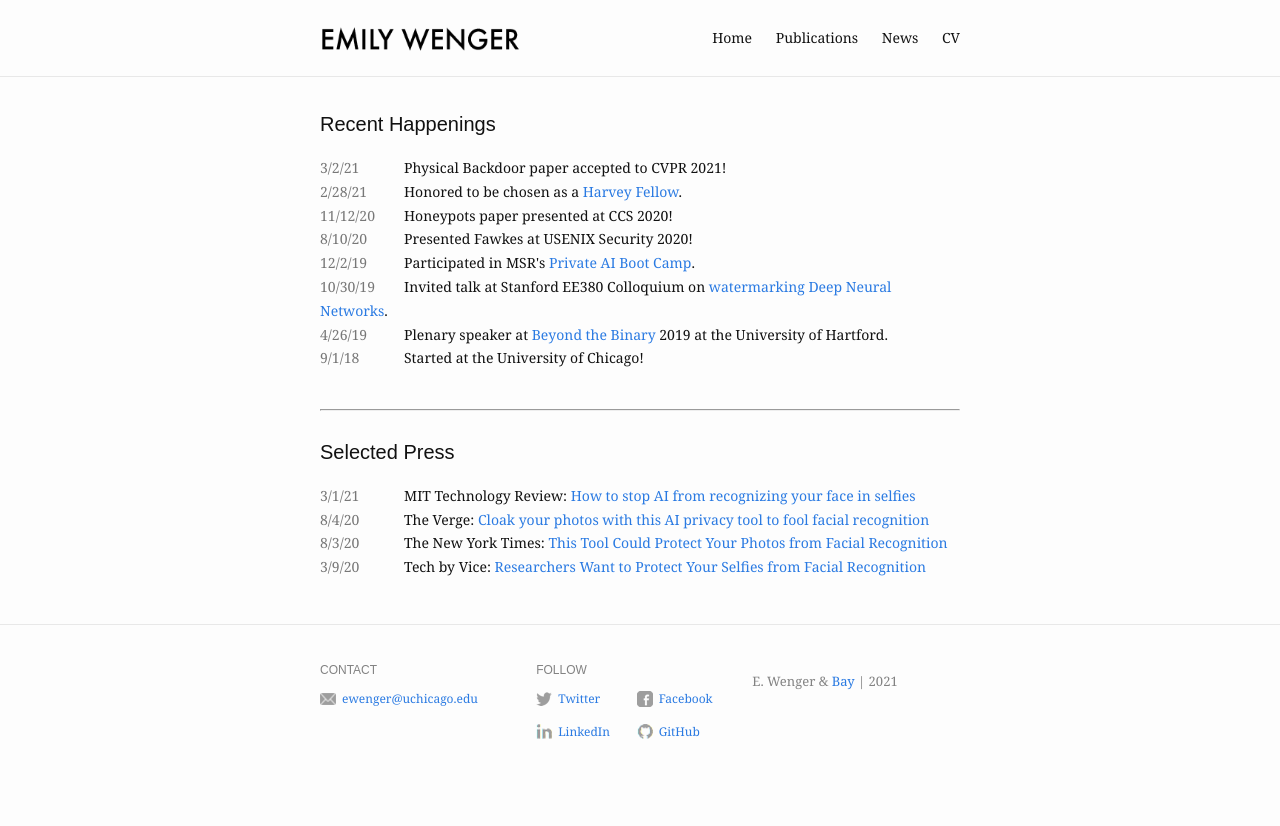
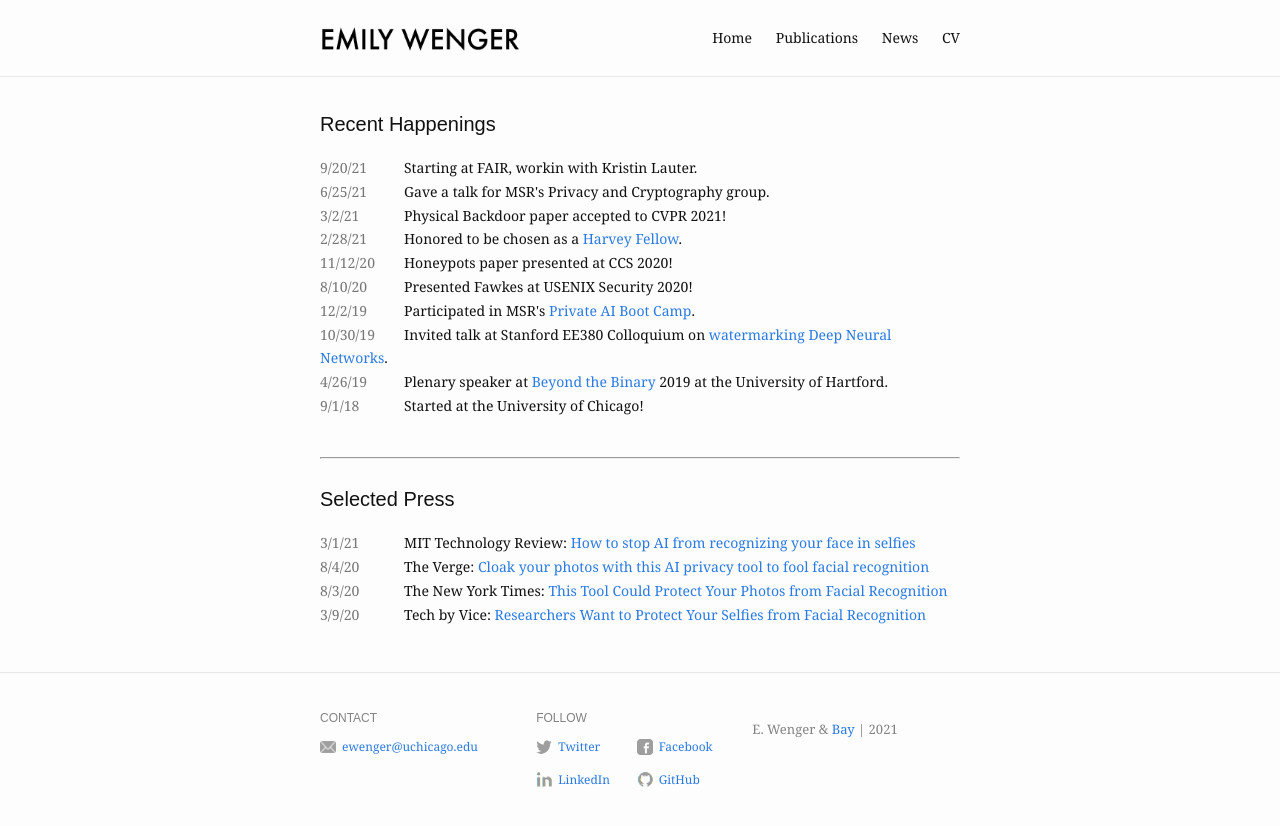
Before and after one commit to emilywenger/emilywenger.github.io, a Jekyll site: the page built from news.md, in a window 1280 px wide. Shown: the top 826 px of the page. Built offline with Jekyll 4.4.1, drawn with Linux system fonts in a browser that asks for light colours.

Commit message:
updated news

```diff
--- a/news.md
+++ b/news.md
@@ -4,6 +4,12 @@ title: News
 slug: /news
 
 updates:
+- date: 2021-09-20
+  content: Starting at FAIR, workin with Kristin Lauter.
+
+- date: 2021-06-25
+  content: Gave a talk for MSR's Privacy and Cryptography group.
+
 - date: 2021-03-02
   content: Physical Backdoor paper accepted to CVPR 2021!
 
```
